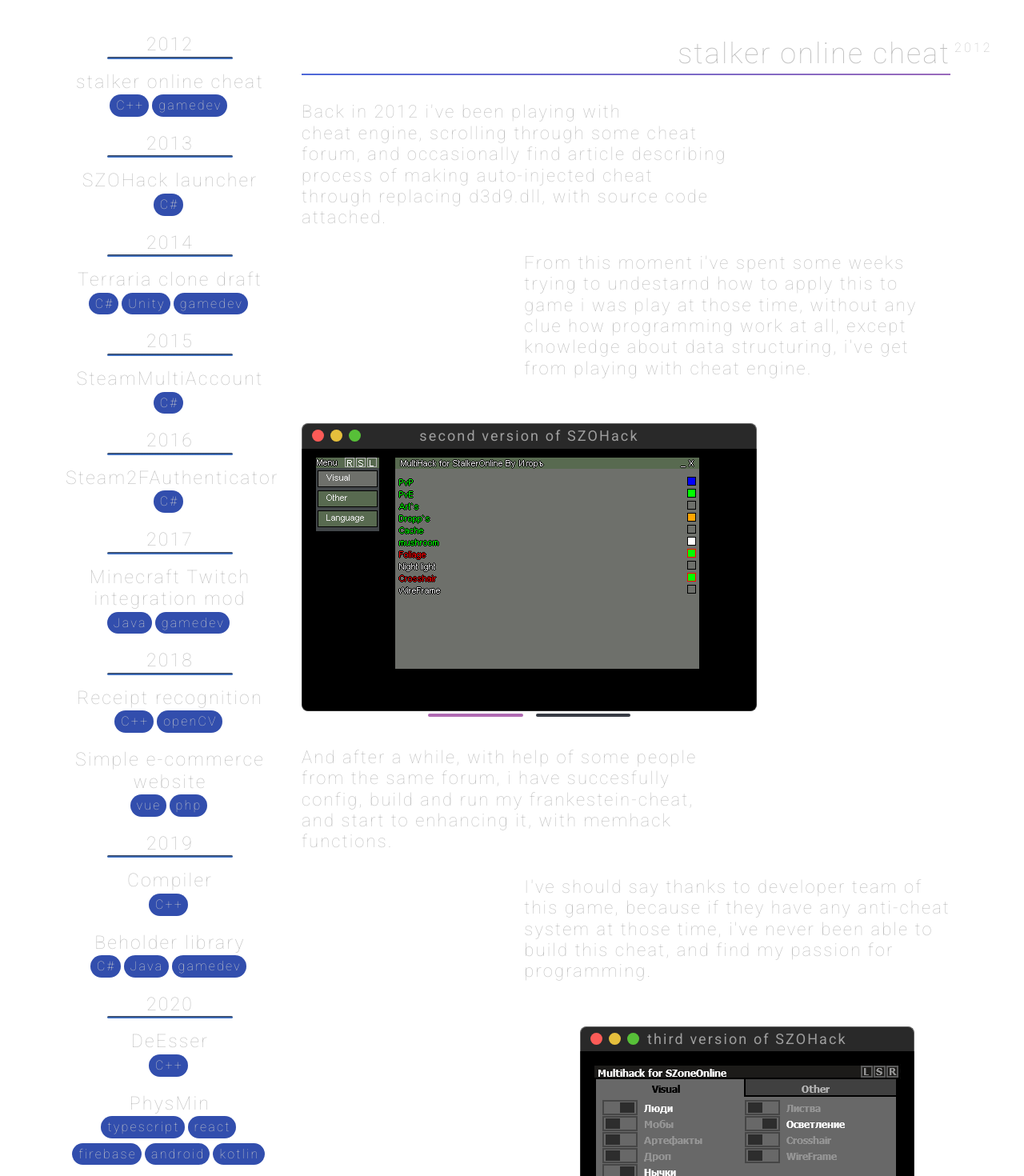
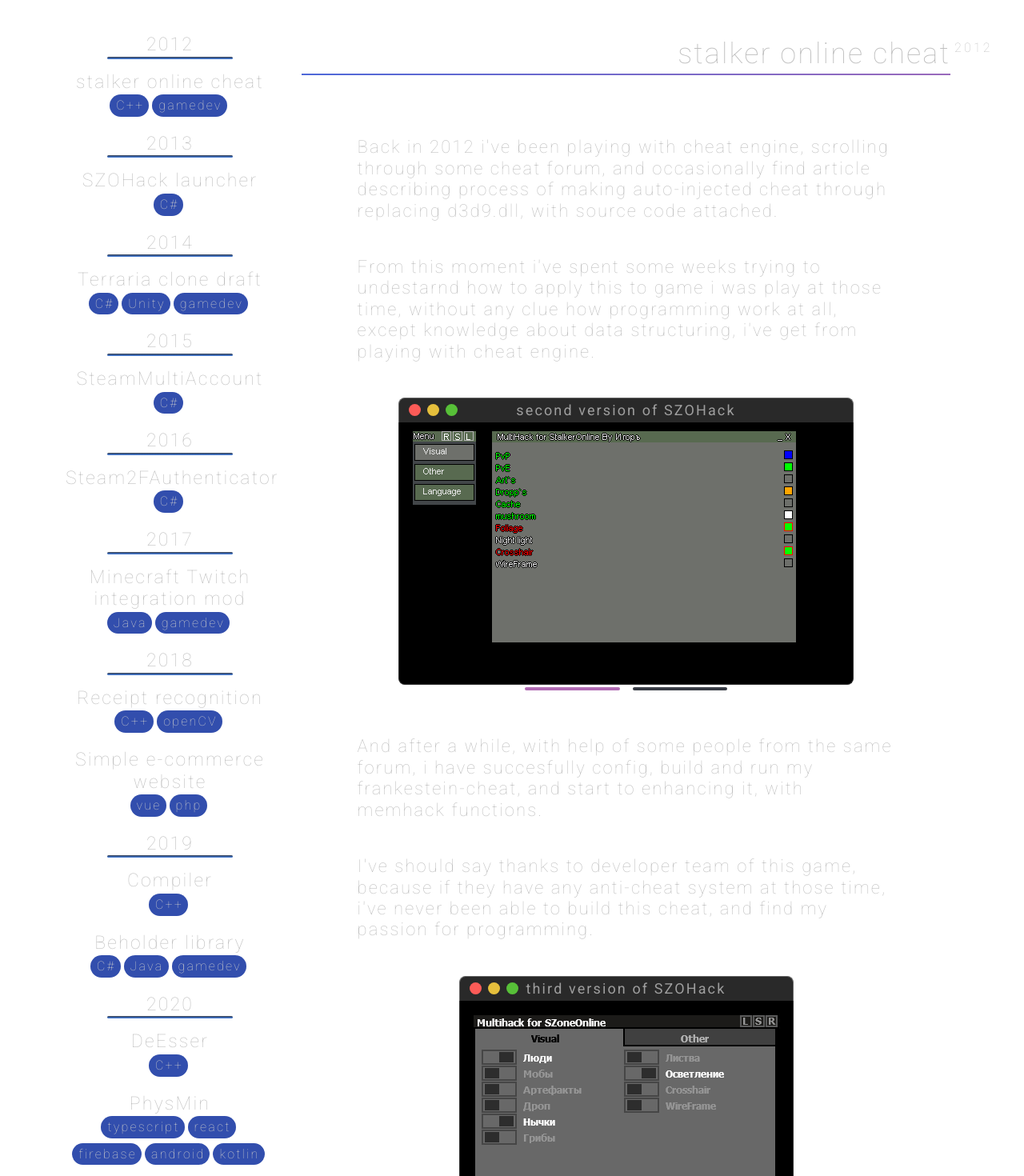
Before and after one commit to IgorKhramtsov/maweb, a Vue app: page / in a window 1280 px wide. Shown: the part 1600-3070 px from the top of the page at 80% size. Built offline with nearby package versions, Linux system fonts and the light colour scheme.

Commit message:
*more convenient way to text layouting

```diff
--- a/src/components/StalkerOnlineCheat.vue
+++ b/src/components/StalkerOnlineCheat.vue
@@ -1,21 +1,21 @@
 // TODO: rewrite slider
 
 <template>
-  <div class="row text">
+  <div class="row text justify-content-center">
     <div class="header">
       <span class="title">stalker online cheat</span>
       <span class="year">2012</span>
     </div>
-      <p class="col-md-8">
+      <p class="col-md-10">
         Back in 2012 i've been playing with cheat&nbsp;engine,
         scrolling through some cheat forum, and occasionally
         find article describing process of making auto-injected
         cheat through replacing d3d9.dll, with source code
         attached. <br>
       </p>
-      <div class="col-md-4"/>
-      <div class="col-md-4"/>
-      <p class="col-md-8 right">
+      <!-- <div class="col-md-6"/> -->
+      <!-- <div class="col-md-6"/> -->
+      <p class="col-md-10">
         From this moment i've spent some weeks trying
         to undestarnd how to apply this to game i was play at
         those time, without any clue how programming work at all,
@@ -37,19 +37,17 @@
           />
         </div>
       </div>
-      <p class="col-md-8">
+      <p class="col-md-10">
         And after a while, with help of some people from the same
         forum, i have succesfully config, build and run my
         frankestein-cheat, and start to enhancing it, with memhack functions.<br>
-      </p><div class="col-md-4"/>
-      <div class="col-md-4"/>
-      <p class="col-md-8 right">
+      </p>
+      <p class="col-md-10">
         I've should say thanks to developer team of this game,
         because if they have any anti-cheat system at those time,
         i've never been able to build this cheat, and find my passion
         for programming. <br>
       </p>
-      <div class="col-md-5"/>
       <div class="photoframe">
         <MacOsWindow title="third version of SZOHack">
           <img
@@ -66,7 +64,7 @@
           />
         </div>
       </div>
-      <p class="col-md-8">
+      <p class="col-md-10">
         Back in the days i was naive little boy, and get offering
         to sell my cheat through lets name it 'publisher'. Of course
         i agree, and after dialog in skype sent them special version
@@ -160,17 +158,18 @@
 }
 .video {
   width: 560px;
-  margin: auto !important;
+  // margin: auto !important;
 }
 .text {
   font-size: 22px;
   p {
-    margin-bottom: 30px;
+    margin-top: 2em;
+    margin-bottom: 0;
   }
 }
 .photoframe {
   width: auto;
-  margin: 25px 0;
+  margin-top: 2em;
   .padding {
     padding: 16px;
   }
```
